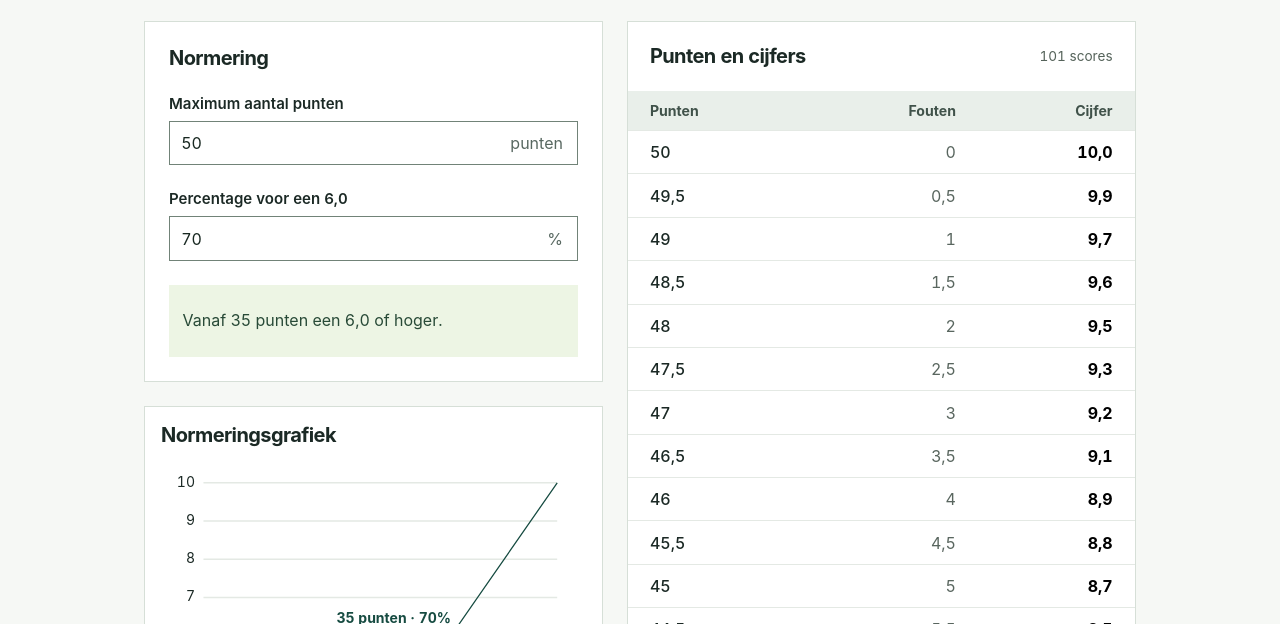
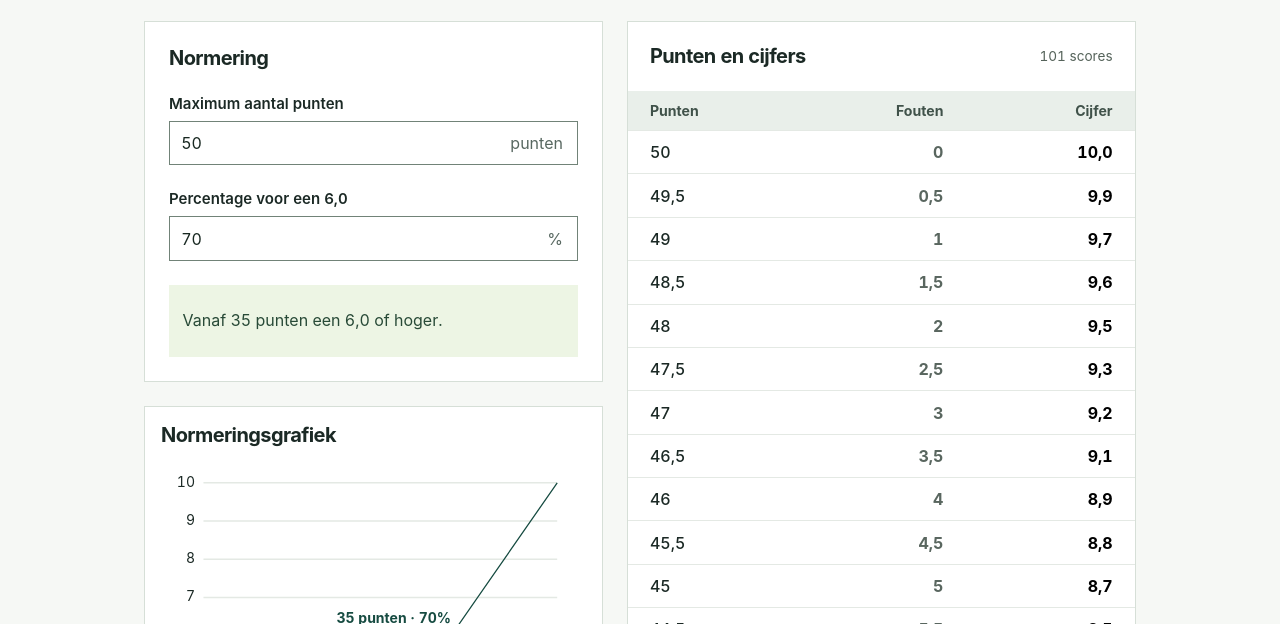
Before and after one commit to nijdamb/toetscijfers, a website with bundled scripts: page public/index.html in a window 1280 px wide. Shown: the part 176-800 px from the top of the page. Built offline with nearby package versions, Linux system fonts and the light colour scheme.

Commit message:
Make the mistakes column bold and the table columns equal width
table-layout: fixed gives each of the three columns an equal share of
the unchanged table width, replacing the 34% rule for the removed
Percentage column. All data cells are now bold, so Fouten matches the
grade column.

```diff
--- a/public/style.css
+++ b/public/style.css
@@ -161,6 +161,7 @@ nav {
 
 table {
   border-collapse: collapse;
+  table-layout: fixed;
   width: 100%;
 }
 
@@ -190,11 +191,11 @@ tbody th {
 
 td {
   color: var(--color-text-table);
+  font-weight: 700;
 }
 
 td:last-child {
   color: var(--color-grade-pass);
-  font-weight: 700;
 }
 
 td.insufficient {
@@ -213,12 +214,6 @@ button {
 @media (max-width: 44rem) {
   .layout {
     grid-template-columns: 1fr;
-  }
-}
-
-@media (min-width: 44.01rem) {
-  th:nth-child(2) {
-    width: 34%;
   }
 }
 
```
Also changed, not shown: e2e/accessibility.spec.js (+5 -0 lines).
